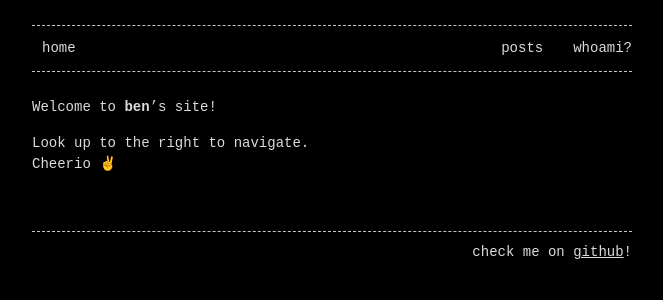
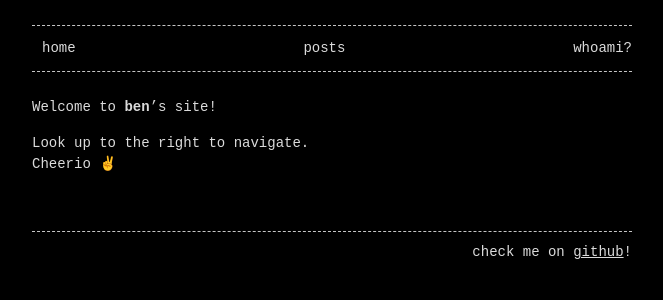
Before and after one commit to 0708090/0708090.github.io, a Jekyll site: the page built from index.md, in a window 1280 px wide. Shown: the top 300 px of the page, without its empty margins (308-971 px from the left). Built offline with Jekyll 4.4.1, drawn with Linux system fonts in a browser that asks for light colours; some web fonts are replaced.

Commit message:
Update menu styles for improved layout
Refactor menu styles to use flexbox for better layout.

```diff
--- a/_sass/base.scss
+++ b/_sass/base.scss
@@ -47,8 +47,11 @@ footer { margin-bottom: 20px; }
  * Header/Navigation
  */
 .menu { border-top: var(--border);  border-bottom: var(--border);  margin-bottom: 25px; }
+//original home with all other links (top bar)
 //.menu ul { margin-top: 12px;  margin-bottom: 12px;  padding-left: 0px;  list-style-type: none;  text-align: right; }
-.menu ul {// home on the left
+
+// home on the left
+.menu ul {
   margin-top: 12px;
   margin-bottom: 12px;
   padding-left: 0px;
@@ -56,14 +59,17 @@ footer { margin-bottom: 20px; }
   display: flex;
   justify-content: space-between;
   gap: 20px;
+  margin-left: 0;
 }
 
 .menu ul li {
   display: inline;
+  margin: 0;
+  padding: 0;
 }
 
-.menu ul li:first-child {
-  margin-right: auto;
+.menu ul li:not(:first-child) {
+  margin-left: 10px;
 }
 // end home left
 
```
